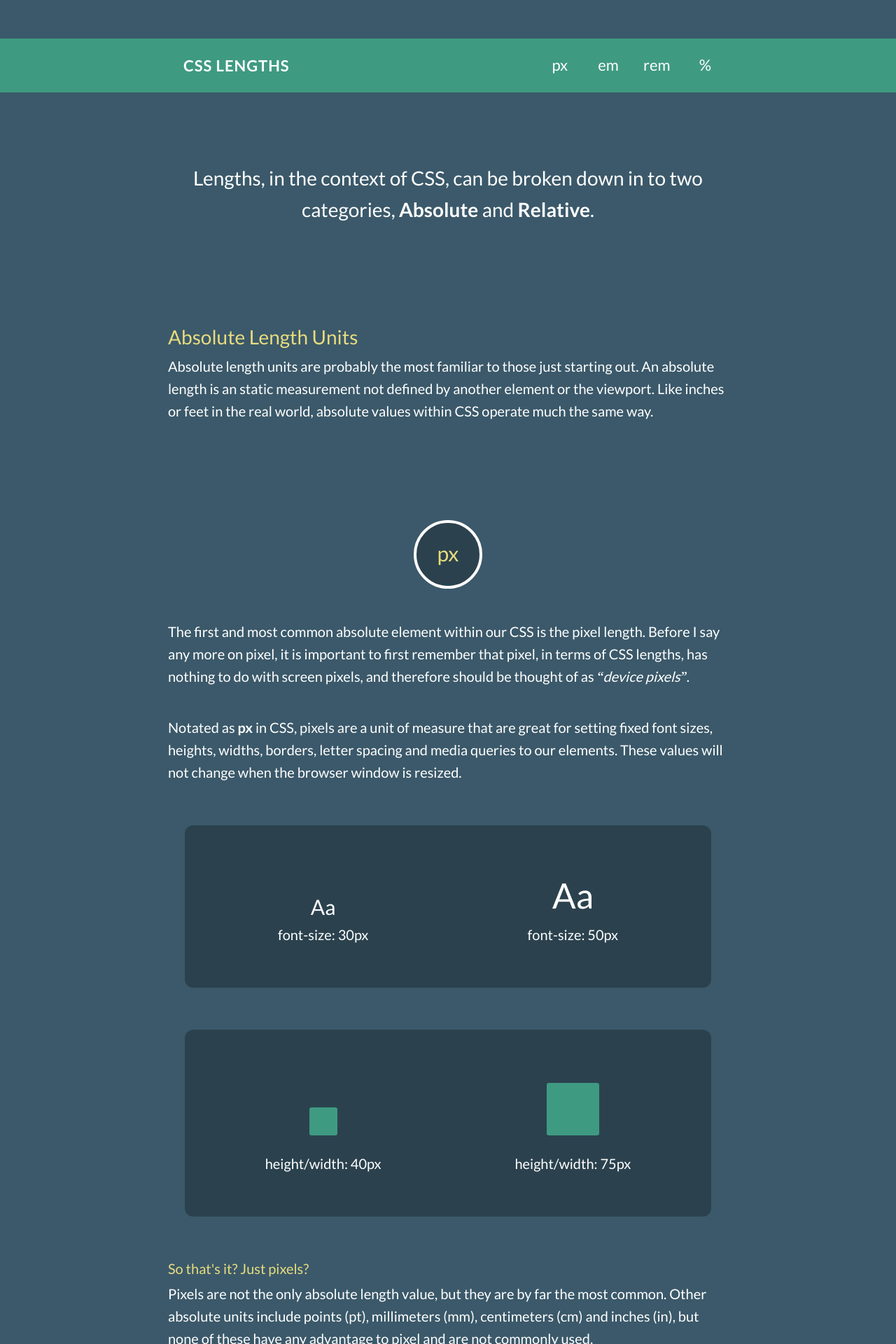
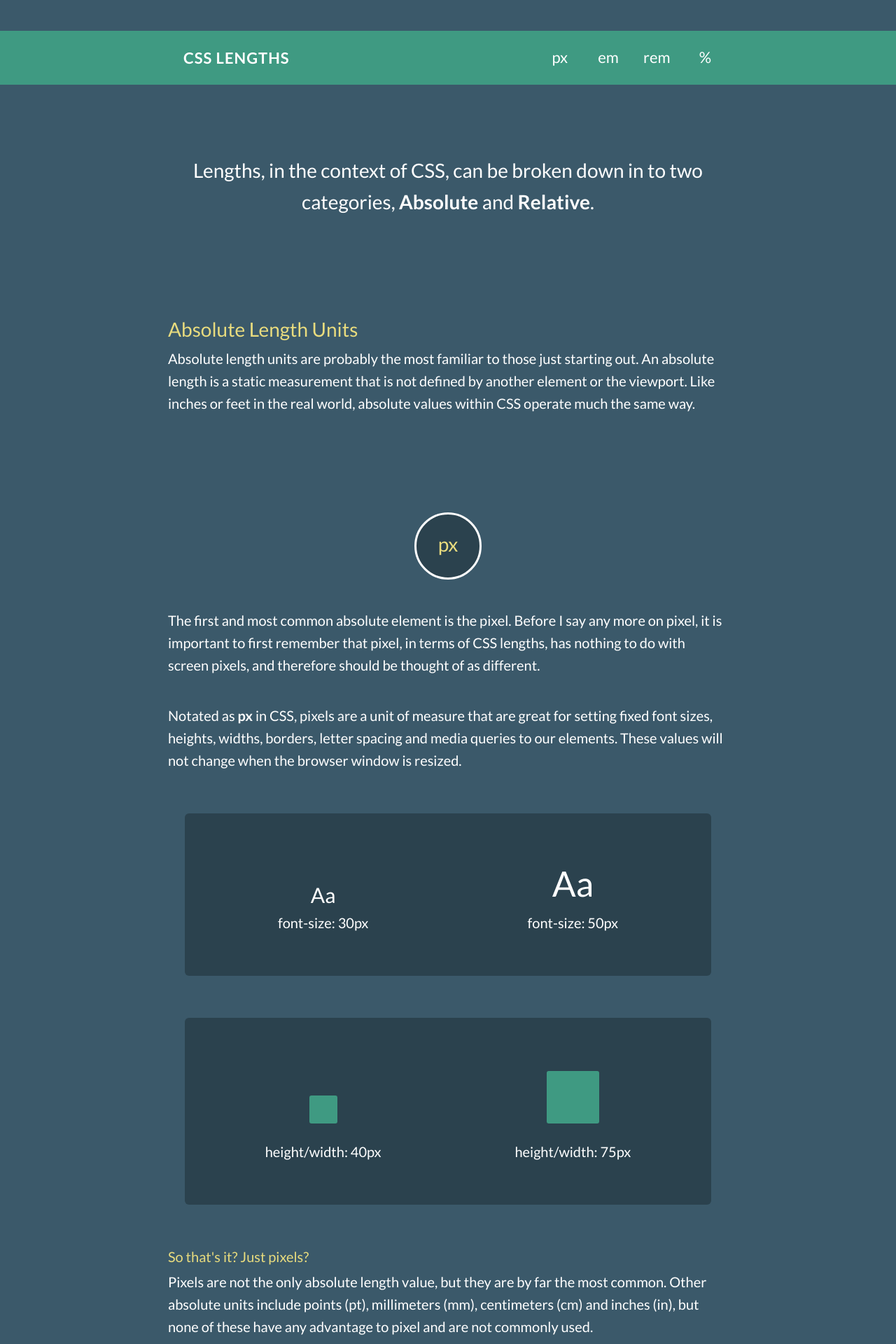
Before and after one commit to Treydor/treydor.github.io, a Jekyll site: the page projects/lengths/index.html, which Jekyll copies as it is, in a window 1280 px wide. Shown: the top 1920 px of the page at 70% size. Built offline with Jekyll 4.4.1, drawn with Linux system fonts in a browser that asks for light colours; nearby versions of some CDN libraries; library files that are not in the unit come from our copies; some of the changed text lies outside the part shown.

Commit message:
spelling fixes & css cleanup

```diff
--- a/projects/lengths/index.html
+++ b/projects/lengths/index.html
@@ -36,14 +36,14 @@
     <section>
       <div class="container">
         <h2>Absolute Length Units</h2>
-        <p>Absolute length units are probably the most familiar to those just starting out. An absolute length is an static measurement not defined by another element or the viewport. Like inches or feet in the real world, absolute values within CSS operate much the same way.</p>
+        <p>Absolute length units are probably the most familiar to those just starting out. An absolute length is a static measurement that is not defined by another element or the viewport. Like inches or feet in the real world, absolute values within CSS operate much the same way.</p>
       </div>
     </section>
 
     <section>
       <div class="container">
         <div class="circle-header" id="px">px</div>
-        <p>The first and most common absolute element within our CSS is the pixel length. Before I say any more on pixel, it is important to first remember that pixel, in terms of CSS lengths, has nothing to do with screen pixels, and therefore should be thought of as <q>device pixels</q>.</p>
+        <p>The first and most common absolute element is the pixel. Before I say any more on pixel, it is important to first remember that pixel, in terms of CSS lengths, has nothing to do with screen pixels, and therefore should be thought of as different.</p>
         <p>Notated as <strong>px</strong> in CSS, pixels are a unit of measure that are great for setting fixed font sizes, heights, widths, borders, letter spacing and media queries to our elements. These values will not change when the browser window is resized.</p>
 
         <div class="row">
@@ -76,17 +76,16 @@
     <section>
       <div class="container">
         <h2>Relative Length Units</h2>
-        <p>Relative length units are <q>font-relative</q>. This means that the actual length is determined by the font-size of the element. Relative length units are great because the variable in sizes allows us to create smooth, scalable layouts. This is extremely important in responsive web design.</p>
-        <p>There are numerous relative length values. I have highlighted a few them below. I have also provided a few instances when I use them.</p>
+        <p>Relative length units are <q>font-relative</q>. This means that the actual length is determined by the font-size of the element. Relative length units are great because the fluidity in sizes allows us to create smooth, scalable layouts. This is extremely important in responsive web design.</p>
+        <p>There are numerous relative length values. I have highlighted a few them below and also provided a few instances of when I would use them.</p>
       </div>
     </section>
 
     <section>
       <div class="container">
-
         <div class="circle-header" id="em">em</div>
-        <p>An em's size is determined from the inherited font-size of its parent element. With em we are not limited to strictly defining font sizes, but it is also common practice to use em to define margins, padding and line-heights as well.</p>
-        <p>Remember, if a font size is not defined, the em unit's size will inherit the base font size of its nearest parent element that has a defined font size and calculate from there.</p>
+        <p>An em's size is determined from the inherited font-size of its parent element. With em we are not limited to strictly defining font sizes, but it is also common practice to use em to define margins, padding and line-heights.</p>
+        <p>Remember, if a font size is not defined then the em unit's size will inherit the base font size of its nearest parent element that has a defined font size and calculate from there.</p>
 
         <div class="row">
           <div class="column">
@@ -111,11 +110,11 @@
         </div>
 
         <h4>How is em size calculated?</h4>
-        <p>A very simple explanation that really helped put how em work goes like this. Assuming there is no outside influencing CSS, let's say we have an element with a font-size of 20px and a width of 5em. Knowing that one em is equal to the defined font-size of 20px, we can determine the width of the element in pixels. The element's width is actually 100px (20px*5em=100px). Still don't understand? Click <a href="http://codepen.io/anon/pen/rbEiu" target="_blank">here</a> for an example.</p>
+        <p>A simple explanation that helped put em sizes goes something like this. Assuming there is no outside properties influencing the CSS, let's say we have an element with a font-size of 20px and a width of 5em. Knowing that one em is equal to the defined font-size of 20px, we can determine the width of the element in pixels. The element's width is actually 100px (20px*5em=100px). Still don't understand? Click <a href="http://codepen.io/anon/pen/rbEiu" target="_blank">here</a> for an example.</p>
 
         <div class="circle-header" id="rem">rem</div>
-        <p>Root em units are notated as <strong>rem</strong> in our CSS. These units are extremely similar to <strong>em</strong> units in the sense that its size is actually dictated from another element's defined font-size.</p>
-        <p>In the case of rem, the size is defined from the root element, which is usually the html element within our CSS</p>
+        <p>Root em units are notated as <strong>rem</strong> in our CSS. These units are extremely similar to <strong>em</strong> units in the sense that its size is actually determined based on another element's defined font-size.</p>
+        <p>In the case of rem, the size is defined from the root element, or html element, within our CSS</p>
 
         <div class="row">
           <div class="column">
@@ -128,14 +127,14 @@
           </div>
         </div>
 
-        <h4>Wait, I'm confused...</h4>
+        <h4>rem vs. em</h4>
         <p>You can see that the text with a font size of 2rem is slightly smaller than the text with a font-size of 2em. This is because the root (html) element font size is set to 100%, while the body font size is set to 125%.
 
         <p>Remember what I said earlier? If a font size is not defined, the em unit's size will inherit the base font size of its nearest parent element that has a defined font size. In this case, the body is the nearest parent element.</p>
 
         <div class="circle-header" id="percent">%</div>
-        <p>Percentages are notated with a <strong>%</strong> in CSS and are an extremely common property. Although not technically a length unit, percentages have a wide variety of uses and are most closely related to the relative length units.</p>
-        <p>Percentages are great for creating fluid web pages that change and adjust given the user's viewport. This helps tremendously when talking about responsive web design.</p>
+        <p>Percentages are notated with a <strong>%</strong> in CSS and are an extremely common CSS length. Although not technically a length unit, percentages have a wide variety of uses and are most closely related to relative length units.</p>
+        <p>Percentages are great for creating fluid web pages that change and adjust given the user's viewport and window size. The flexibility of pecentages helps tremendously when working to create a responsive website.</p>
 
         <div class="row">
           <div class="column">
@@ -149,10 +148,9 @@
         </div>
 
         <h4>Go ahead and test for yourself!</h4>
-        <p>If you resize your window you will notice that the box with a width of 40px will not grow or shrink, while the box with a width of 90% will adjust with your viewport horizontally.</p>
-        <p>I personally like using percentages for containers and various aspects of a page's layout. These boxes and containers that contain content can easily adjust to perfectly fit the user's viewport whichever device they are using.</p>
+        <p>If you resize your window you will notice that the box with a width of 40px above will not grow or shrink, while the box with a width of 90% will adjust with your viewport horizontally.</p>
+        <p>I personally like using percentages for containers and various aspects of a page's layout. These larger element that contain content easily adjust to fit the user's viewport giving a uniform look on whichever device people may be using.</p>
         <p>This entire page is made up of a combination of these elements. See if you can find which elements are absolute and which are relative!</p>
-
       </div>
     </section>
 
--- a/projects/lengths/main.css
+++ b/projects/lengths/main.css
@@ -104,7 +104,7 @@
 header {
   background: #2b424e;
   font-size: 1.1em;
-  margin: 2.5em 0;
+  margin: 2em 0;
 }
 
 @media screen and (max-width: 600px) {
@@ -181,19 +181,19 @@
 
 .circle-header {
   background: #2b424e;
-  border: 4px solid #fff;
+  border: 3px solid #fff;
   border-radius: 50%;
   color: #e9dc7e;
-  font-size: 1.5em;
+  font-size: 1.4em;
   height: 90px;
-  line-height: 2.9em;
+  line-height: 3em;
   margin: 3.5em auto 1.5em auto;
   text-align: center;
   width: 90px;
 }
 
 @media screen and (max-width: 600px) {
-  .circle-header { line-height: 3.2em; }
+  .circle-header { line-height: 3.3em; }
 }
 
 .references {
@@ -226,7 +226,7 @@
 
 .row {
   background: #2b424e;
-  border-radius: 12px;
+  border-radius: 6px;
   margin: 3em auto;
   padding: 3em .8em;
   text-align: center;
```
